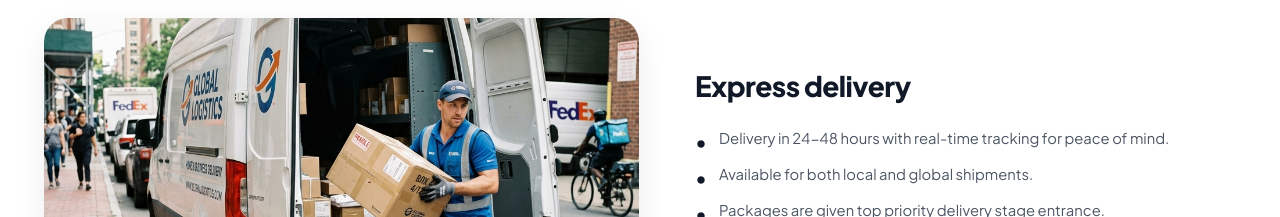
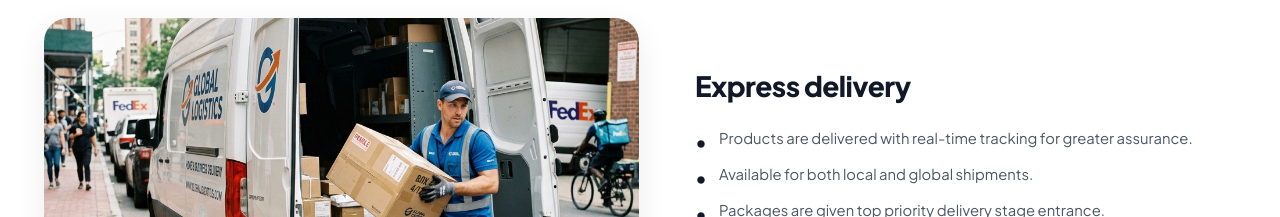
Before and after one commit to TROIT-Logistics/TROIT-Logistics-frontend, a React (Vite) app: page / in a window 1280 px wide. Shown: the part 2080-2297 px from the top of the page. Built offline with nearby package versions, Linux system fonts and the light colour scheme; no server answers.

Commit message:
style: update Express delivery text on landing page

```diff
--- a/src/components/sections/LastMileServicesSection.tsx
+++ b/src/components/sections/LastMileServicesSection.tsx
@@ -45,7 +45,7 @@ export const LastMileServicesSection: React.FC = () => {
           <div className="service-content">
             <h3 className="service-heading">Express delivery</h3>
             <ul className="service-list">
-              <li>Delivery in 24-48 hours with real-time tracking for peace of mind.</li>
+              <li>Products are delivered with real-time tracking for greater assurance.</li>
               <li>Available for both local and global shipments.</li>
               <li>Packages are given top priority delivery stage entrance.</li>
             </ul>
```
